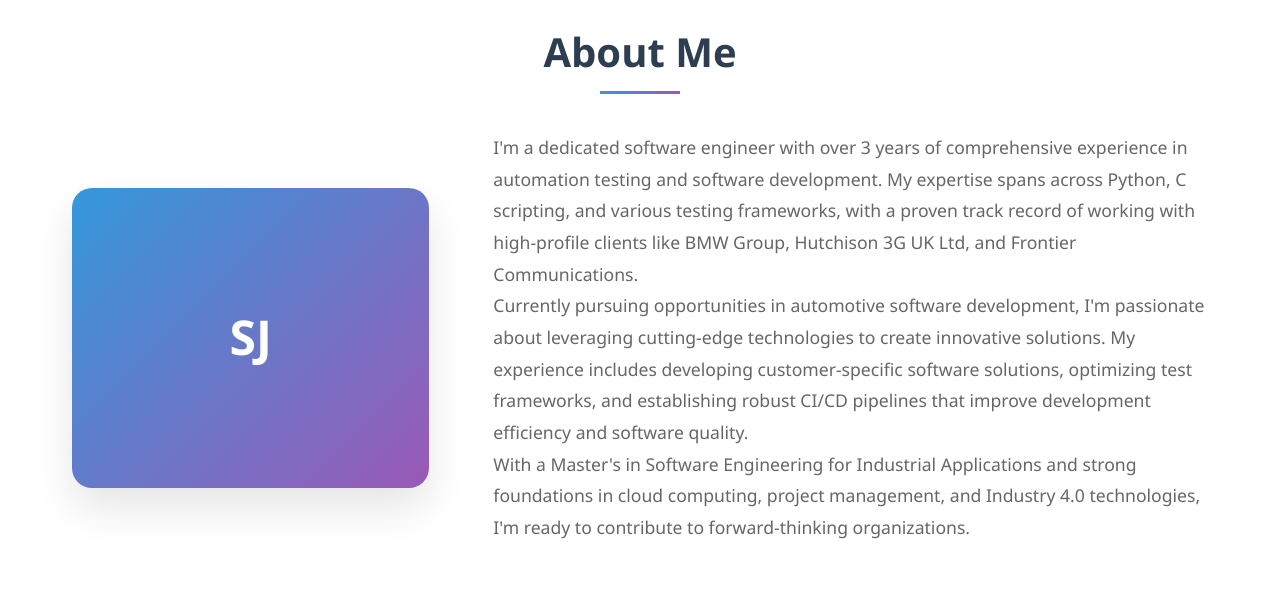
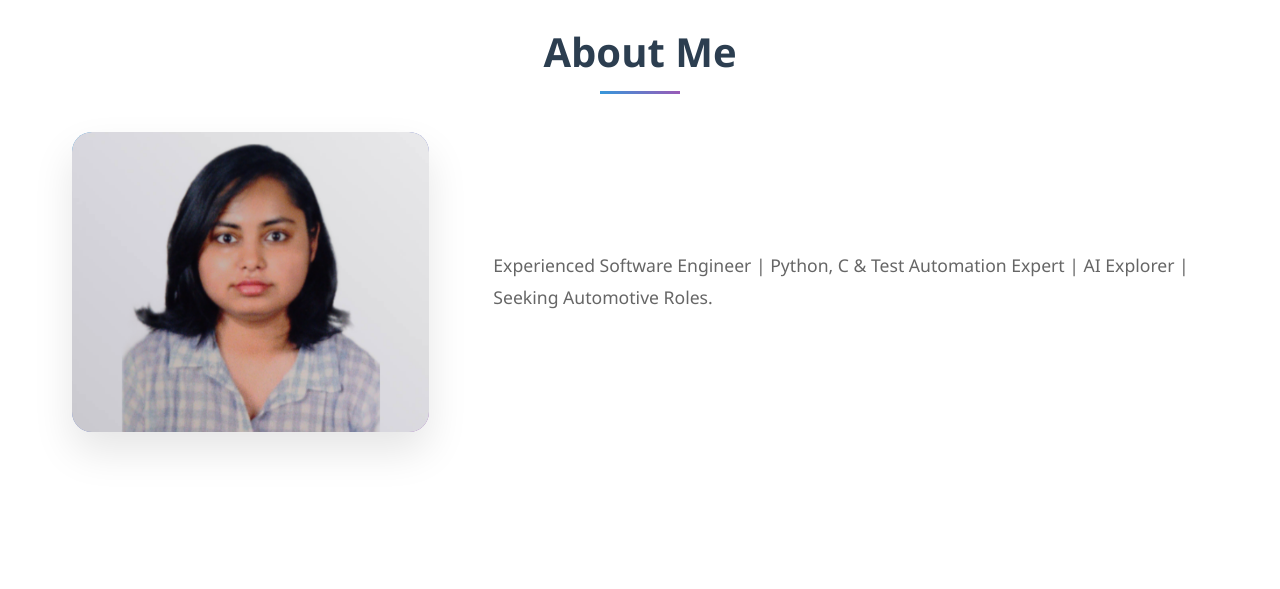
Before and after one commit to sjain2580/sakshi-portfolio, a plain HTML site: page index.html in a window 1280 px wide. Shown: the part 860-1449 px from the top of the page. Drawn offline with Linux system fonts and the light colour scheme; animation ran at ten frames a second.

Commit message:
Updated about section, profile img.

```diff
--- a/index.html
+++ b/index.html
@@ -220,6 +220,7 @@
         }
 
         /* About Section */
+
         .about-content {
             display: grid;
             grid-template-columns: 1fr 2fr;
@@ -227,10 +228,7 @@
             align-items: center;
         }
 
-        .about-image {
-            background-image: url('Sakshi.png');
-            background-size: cover;
-            background-position: center;
+        .about-image-container {
             width: 100%;
             height: 300px;
             background: linear-gradient(135deg, #3498db, #9b59b6);
@@ -238,15 +236,19 @@
             display: flex;
             align-items: center;
             justify-content: center;
-            color: white;
-            font-size: 3rem;
-            font-weight: bold;
             box-shadow: 0 20px 40px rgba(0, 0, 0, 0.1);
             transition: transform 0.3s ease;
+            overflow: hidden;
         }
 
-        .about-image:hover {
+        .about-image-container:hover {
             transform: translateY(-10px);
+        }
+
+        .profile-picture {
+            width: 100%;
+            height: 100%;
+            object-fit: cover;
         }
 
         .about-text {
@@ -637,12 +639,12 @@
     <section id="about" class="section">
         <h2 class="reveal">About Me</h2>
         <div class="about-content reveal">
-            <div class="about-image">SJ</div>
-            <div class="about-text">
-                <p>I'm a dedicated software engineer with over 3 years of comprehensive experience in automation testing and software development. My expertise spans across Python, C scripting, and various testing frameworks, with a proven track record of working with high-profile clients like BMW Group, Hutchison 3G UK Ltd, and Frontier Communications.</p>
-                <p>Currently pursuing opportunities in automotive software development, I'm passionate about leveraging cutting-edge technologies to create innovative solutions. My experience includes developing customer-specific software solutions, optimizing test frameworks, and establishing robust CI/CD pipelines that improve development efficiency and software quality.</p>
-                <p>With a Master's in Software Engineering for Industrial Applications and strong foundations in cloud computing, project management, and Industry 4.0 technologies, I'm ready to contribute to forward-thinking organizations.</p>
+            <div class="about-image-container">
+            <img src="/Sakshi.png" alt="Profile Picture of Sakshi Jain" class="profile-picture" />
             </div>
+        <div class="about-text">
+            <p>Experienced Software Engineer | Python, C & Test Automation Expert | AI Explorer | Seeking Automotive Roles. </p>
+        </div>
         </div>
     </section>
 
```
